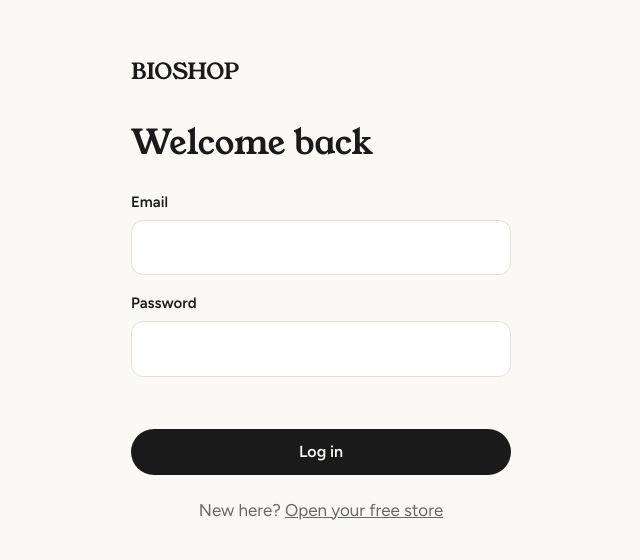
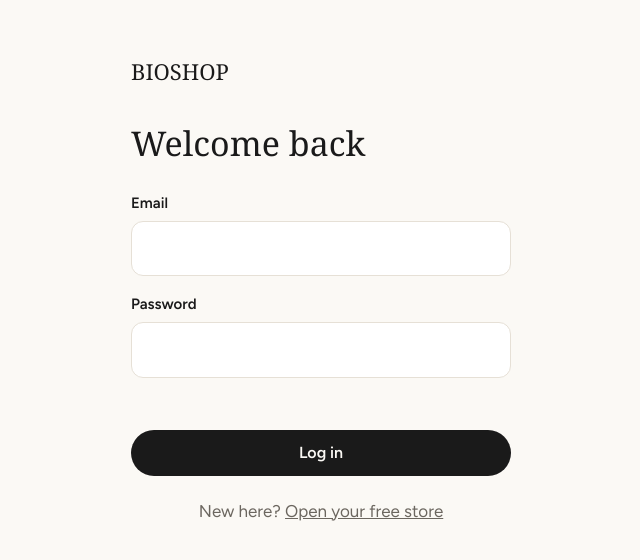
Before and after one commit to sofft22/mvp-1, a website: page public/login.html in a window 1280 px wide. Shown: the whole page, without its empty margins (319-959 px from the left). Drawn offline with Linux system fonts and the light colour scheme.

Commit message:
Update font family variable for serif

```diff
--- a/public/app.css
+++ b/public/app.css
@@ -1,5 +1,5 @@
 :root{--bg:#FBF9F5;--soft:#F3EFE8;--ink:#1A1A1A;--muted:#6B665F;--line:#E6E0D6;--accent:#C66B4F;--accent-ink:#A9533A;--danger:#B3261E;--wa:#25D366;
---serif:"Young Serif",Georgia,serif;--sans:"Figtree",system-ui,-apple-system,"Segoe UI",sans-serif}
+--serif:"Instrument Serif",Georgia,serif;--sans:"Figtree",system-ui,-apple-system,"Segoe UI",sans-serif}
 @media (prefers-color-scheme:dark){:root{--bg:#161412;--soft:#1F1C19;--ink:#F3EEE6;--muted:#A39C91;--line:#302B26;--accent:#E08A6E;--accent-ink:#E9A088;--danger:#FF8A80}}
 *,*::before,*::after{box-sizing:border-box}
 html{-webkit-text-size-adjust:100%}
```
